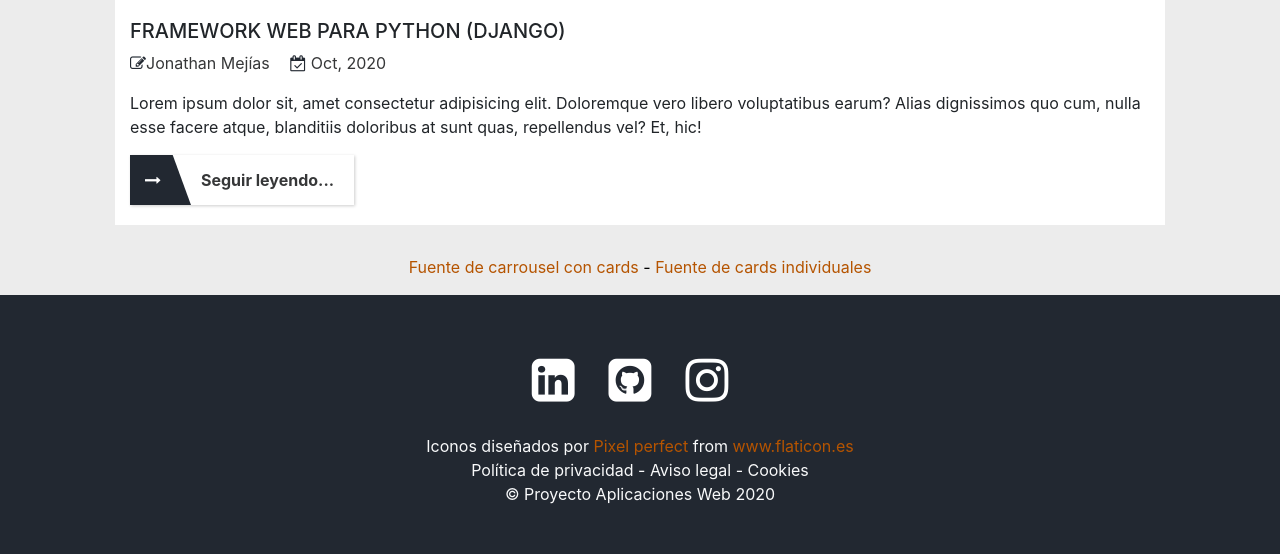
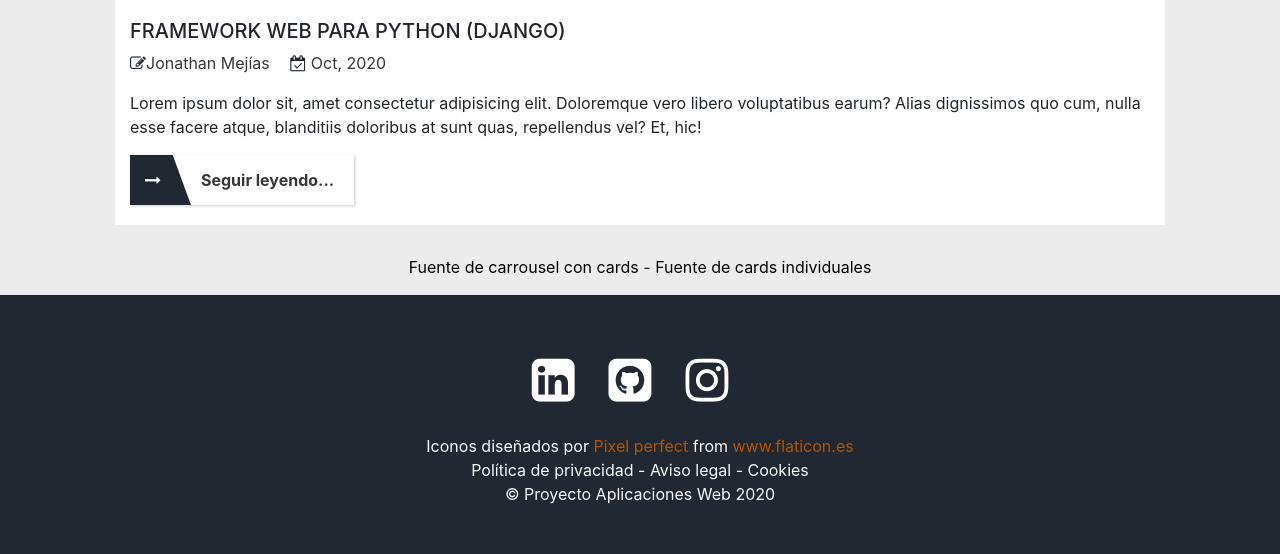
Before and after one commit to JMejiax/Django-First-Project, a Django app: page /posts/ in a window 1280 px wide. Shown: the part 2067-2621 px from the top of the page. Run offline with Django 3.2, Linux system fonts and the light colour scheme; some libraries are stand-ins or nearby versions.

Commit message:
Referencias

```diff
--- a/Blog/templates/Blog/blogs.html
+++ b/Blog/templates/Blog/blogs.html
@@ -295,9 +295,9 @@
   </div>
 </div>
 
-<div class="referencias" style="text-align: center; color: black;">
+<div class="referencias text-center">
   <p><a href="https://codepen.io/themesberg/pen/abNzONL">Fuente de carrousel con cards</a>&nbsp;-&nbsp;<a
-      href="https://codepen.io/ChuiSauCE/pen/KGpQbe">Fuente de cards individuales</a></p>
+    href="https://codepen.io/ChuiSauCE/pen/KGpQbe">Fuente de cards individuales</a></p>
 </div>
 
 {% endblock %}
--- a/static/blog/blog.css
+++ b/static/blog/blog.css
@@ -26,3 +26,12 @@
 .card-img-top{
   max-height: 125px !important;
 }
+
+.referencias a{
+  color: black;
+  text-decoration: none;
+}
+
+.referencias a:hover{
+  color: #b55400;
+}
```
